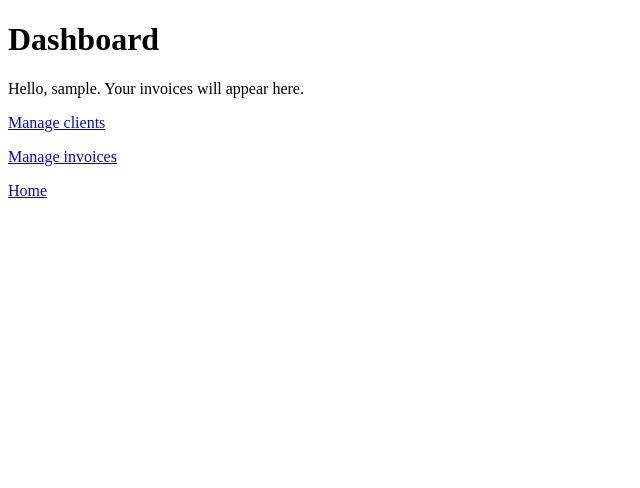
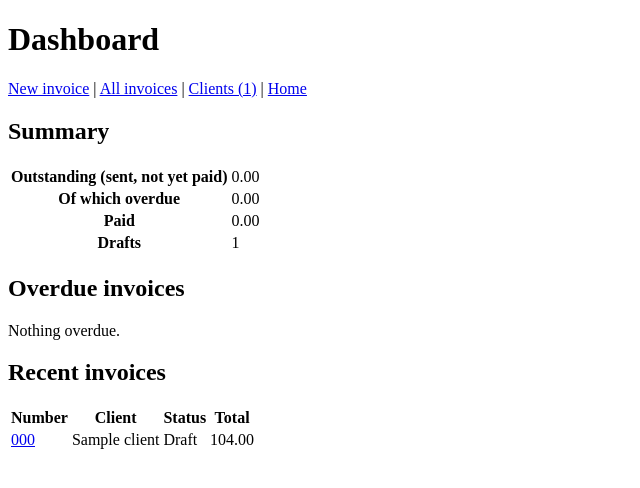
Before and after one commit to WeziZimba-Z10/invoice-generator, a Django app: page /dashboard/ in a window 1280 px wide. Shown: the top 488 px of the page, without its empty margins (0-640 px from the left). Run offline with Django 5.2, Linux system fonts and the light colour scheme; a user stored in the database is signed in; tables that the repository leaves empty hold one stand-in row (values such as "Sample post").

Commit message:
Add dashboard, overdue status and invoice filters

```diff
--- a/accounts/views.py
+++ b/accounts/views.py
@@ -1,5 +1,4 @@
 from django.contrib.auth import login
-from django.contrib.auth.decorators import login_required
 from django.contrib.auth.forms import UserCreationForm
 from django.shortcuts import redirect, render
 
@@ -18,8 +17,3 @@ def register(request):
     else:
         form = UserCreationForm()
     return render(request, "accounts/register.html", {"form": form})
-
-
-@login_required
-def dashboard(request):
-    return render(request, "dashboard.html")
--- a/config/urls.py
+++ b/config/urls.py
@@ -18,12 +18,13 @@ from django.contrib import admin
 from django.urls import include, path
 
 from accounts import views as account_views
+from invoices import views as invoice_views
 
 urlpatterns = [
     path("admin/", admin.site.urls),
     path("accounts/", include("accounts.urls")),
     path("clients/", include("clients.urls")),
     path("invoices/", include("invoices.urls")),
-    path("dashboard/", account_views.dashboard, name="dashboard"),
+    path("dashboard/", invoice_views.dashboard, name="dashboard"),
     path("", account_views.home, name="home"),
 ]
--- a/invoices/models.py
+++ b/invoices/models.py
@@ -1,3 +1,4 @@
+from datetime import date
 from decimal import Decimal
 
 from django.conf import settings
@@ -60,6 +61,16 @@ class Invoice(models.Model):
     def total(self):
         return self.subtotal + self.tax_amount
 
+    @property
+    def is_overdue(self):
+        return self.status == self.Status.SENT and self.due_date < date.today()
+
+    @property
+    def status_label(self):
+        if self.is_overdue:
+            return "Overdue"
+        return self.get_status_display()
+
 
 class LineItem(models.Model):
     invoice = models.ForeignKey(
--- a/invoices/views.py
+++ b/invoices/views.py
@@ -1,9 +1,12 @@
 from datetime import date, timedelta
+from decimal import Decimal
 
 from django.contrib.auth.decorators import login_required
 from django.db import transaction
 from django.shortcuts import get_object_or_404, redirect, render
 from django.views.decorators.http import require_POST
+
+from clients.models import Client
 
 from .forms import InvoiceForm, LineItemEditFormSet, LineItemFormSet
 from .models import Invoice
@@ -16,14 +19,54 @@ def generate_invoice_number(owner):
     return f"INV-{count:04d}"
 
 
+def sum_totals(invoices):
+    return sum((invoice.total for invoice in invoices), Decimal("0.00"))
+
+
+@login_required
+def dashboard(request):
+    today = date.today()
+    invoices = list(
+        Invoice.objects.filter(owner=request.user)
+        .select_related("client")
+        .prefetch_related("items")
+    )
+    outstanding = [i for i in invoices if i.status == Invoice.Status.SENT]
+    overdue = [i for i in outstanding if i.due_date < today]
+    paid = [i for i in invoices if i.status == Invoice.Status.PAID]
+    drafts = [i for i in invoices if i.status == Invoice.Status.DRAFT]
+
+    context = {
+        "outstanding_total": sum_totals(outstanding),
+        "overdue_total": sum_totals(overdue),
+        "paid_total": sum_totals(paid),
+        "draft_count": len(drafts),
+        "overdue_invoices": sorted(overdue, key=lambda i: i.due_date),
+        "recent_invoices": invoices[:5],
+        "client_count": Client.objects.filter(owner=request.user).count(),
+    }
+    return render(request, "dashboard.html", context)
+
+
 @login_required
 def invoice_list(request):
+    status = request.GET.get("status", "")
     invoices = (
         Invoice.objects.filter(owner=request.user)
         .select_related("client")
         .prefetch_related("items")
     )
-    return render(request, "invoices/invoice_list.html", {"invoices": invoices})
+    if status == "overdue":
+        invoices = invoices.filter(
+            status=Invoice.Status.SENT, due_date__lt=date.today()
+        )
+    elif status in Invoice.Status.values:
+        invoices = invoices.filter(status=status)
+    return render(
+        request,
+        "invoices/invoice_list.html",
+        {"invoices": invoices, "current_status": status},
+    )
 
 
 @login_required
--- a/templates/dashboard.html
+++ b/templates/dashboard.html
@@ -4,8 +4,83 @@
 
 {% block content %}
   <h1>Dashboard</h1>
-  <p>Hello, {{ user.username }}. Your invoices will appear here.</p>
-  <p><a href="{% url 'client_list' %}">Manage clients</a></p>
-  <p><a href="{% url 'invoice_list' %}">Manage invoices</a></p>
-  <p><a href="{% url 'home' %}">Home</a></p>
+  <p>
+    <a href="{% url 'invoice_create' %}">New invoice</a> |
+    <a href="{% url 'invoice_list' %}">All invoices</a> |
+    <a href="{% url 'client_list' %}">Clients ({{ client_count }})</a> |
+    <a href="{% url 'home' %}">Home</a>
+  </p>
+
+  <h2>Summary</h2>
+  <table>
+    <tr>
+      <th>Outstanding (sent, not yet paid)</th>
+      <td>{{ outstanding_total|floatformat:2 }}</td>
+    </tr>
+    <tr>
+      <th>Of which overdue</th>
+      <td>{{ overdue_total|floatformat:2 }}</td>
+    </tr>
+    <tr>
+      <th>Paid</th>
+      <td>{{ paid_total|floatformat:2 }}</td>
+    </tr>
+    <tr>
+      <th>Drafts</th>
+      <td>{{ draft_count }}</td>
+    </tr>
+  </table>
+
+  <h2>Overdue invoices</h2>
+  {% if overdue_invoices %}
+    <table>
+      <thead>
+        <tr>
+          <th>Number</th>
+          <th>Client</th>
+          <th>Due</th>
+          <th>Total</th>
+        </tr>
+      </thead>
+      <tbody>
+        {% for invoice in overdue_invoices %}
+          <tr>
+            <td><a href="{% url 'invoice_detail' invoice.pk %}">{{ invoice.number }}</a></td>
+            <td>{{ invoice.client.name }}</td>
+            <td>{{ invoice.due_date }}</td>
+            <td>{{ invoice.total|floatformat:2 }}</td>
+          </tr>
+        {% endfor %}
+      </tbody>
+    </table>
+    <p><a href="{% url 'invoice_list' %}?status=overdue">View all overdue</a></p>
+  {% else %}
+    <p>Nothing overdue.</p>
+  {% endif %}
+
+  <h2>Recent invoices</h2>
+  {% if recent_invoices %}
+    <table>
+      <thead>
+        <tr>
+          <th>Number</th>
+          <th>Client</th>
+          <th>Status</th>
+          <th>Total</th>
+        </tr>
+      </thead>
+      <tbody>
+        {% for invoice in recent_invoices %}
+          <tr>
+            <td><a href="{% url 'invoice_detail' invoice.pk %}">{{ invoice.number }}</a></td>
+            <td>{{ invoice.client.name }}</td>
+            <td>{{ invoice.status_label }}</td>
+            <td>{{ invoice.total|floatformat:2 }}</td>
+          </tr>
+        {% endfor %}
+      </tbody>
+    </table>
+  {% else %}
+    <p>No invoices yet. <a href="{% url 'invoice_create' %}">Create your first one.</a></p>
+  {% endif %}
 {% endblock %}
--- a/templates/invoices/invoice_detail.html
+++ b/templates/invoices/invoice_detail.html
@@ -37,7 +37,7 @@
     <strong>Client:</strong> {{ invoice.client.name }}<br>
     <strong>Issued:</strong> {{ invoice.issue_date }}<br>
     <strong>Due:</strong> {{ invoice.due_date }}<br>
-    <strong>Status:</strong> {{ invoice.get_status_display }}
+    <strong>Status:</strong> {{ invoice.status_label }}
   </p>
 
   <table>
```
Also changed, not shown: templates/invoices/invoice_list.html (+11 -2 lines).
